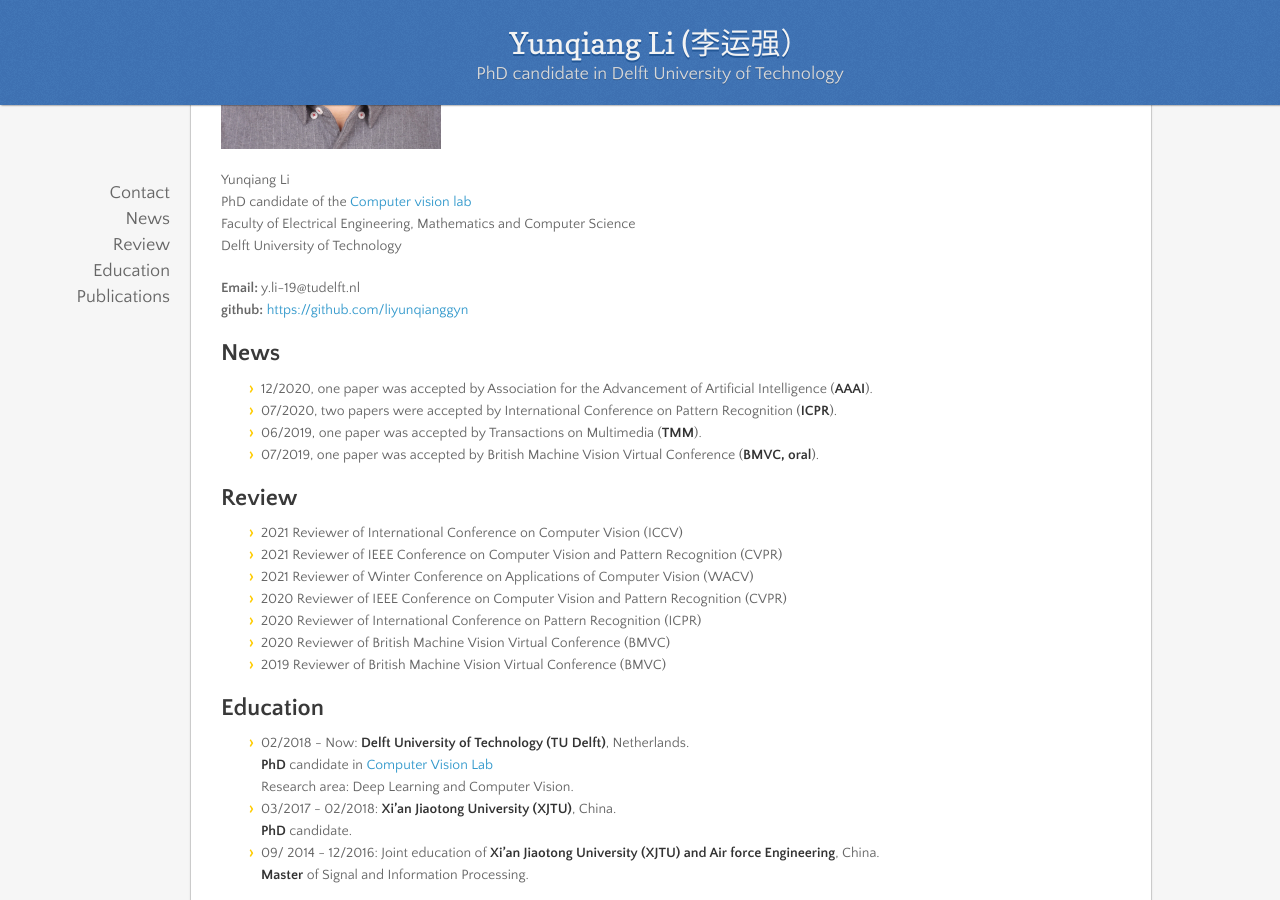
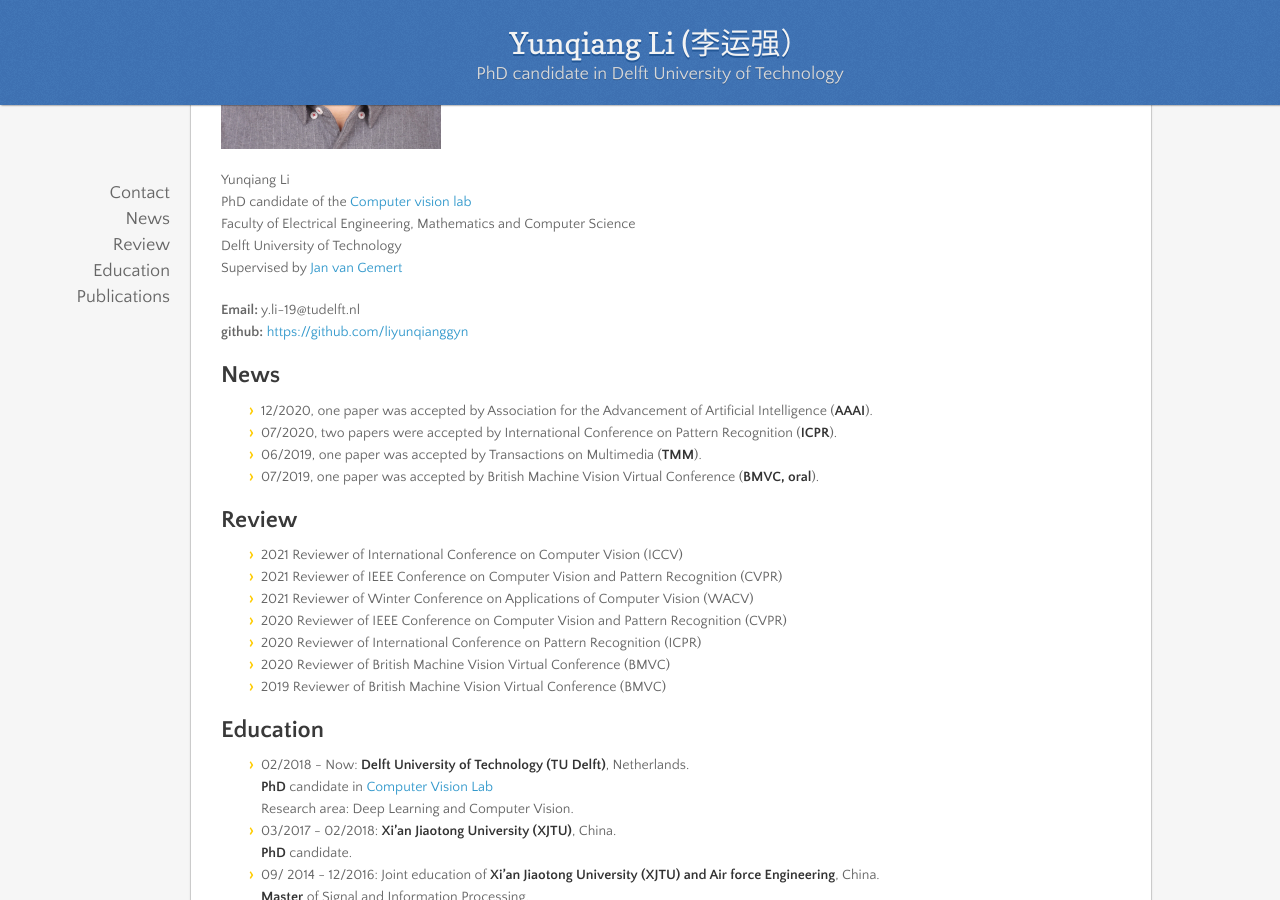
Before and after one commit to liyunqianggyn/liyunqianggyn.github.io, a Jekyll site: the page built from index.md, in a window 1280 px wide and 900 px high, scrolled down 316 px. Built offline with Jekyll 4.4.1, drawn with Linux system fonts in a browser that asks for light colours; nearby versions of some CDN libraries; our own code applies the rules of GitHub Pages for plain Markdown files.

Commit message:
Update index.md

```diff
--- a/index.md
+++ b/index.md
@@ -5,7 +5,8 @@
 Yunqiang Li <br/>
 PhD candidate of the <a href="http://visionlab.tudelft.nl">Computer vision lab</a><br/>
 Faculty of Electrical Engineering, Mathematics and Computer Science<br/>
-Delft University of Technology
+Delft University of Technology<br/>
+Supervised by <a href="https://jvgemert.github.io/">Jan van Gemert</a><br/>
 
 
 <b>Email:</b> y.li-19@tudelft.nl  <br/>
```
